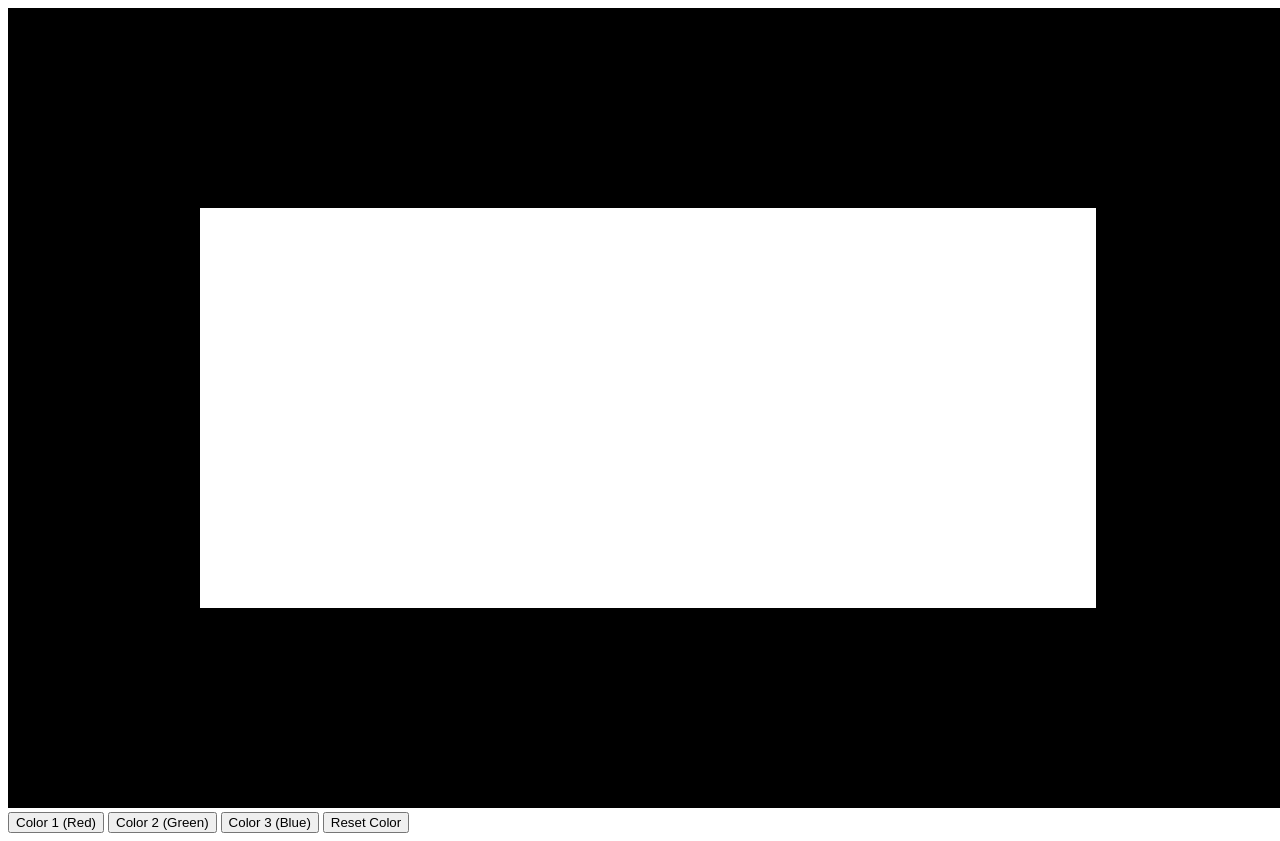
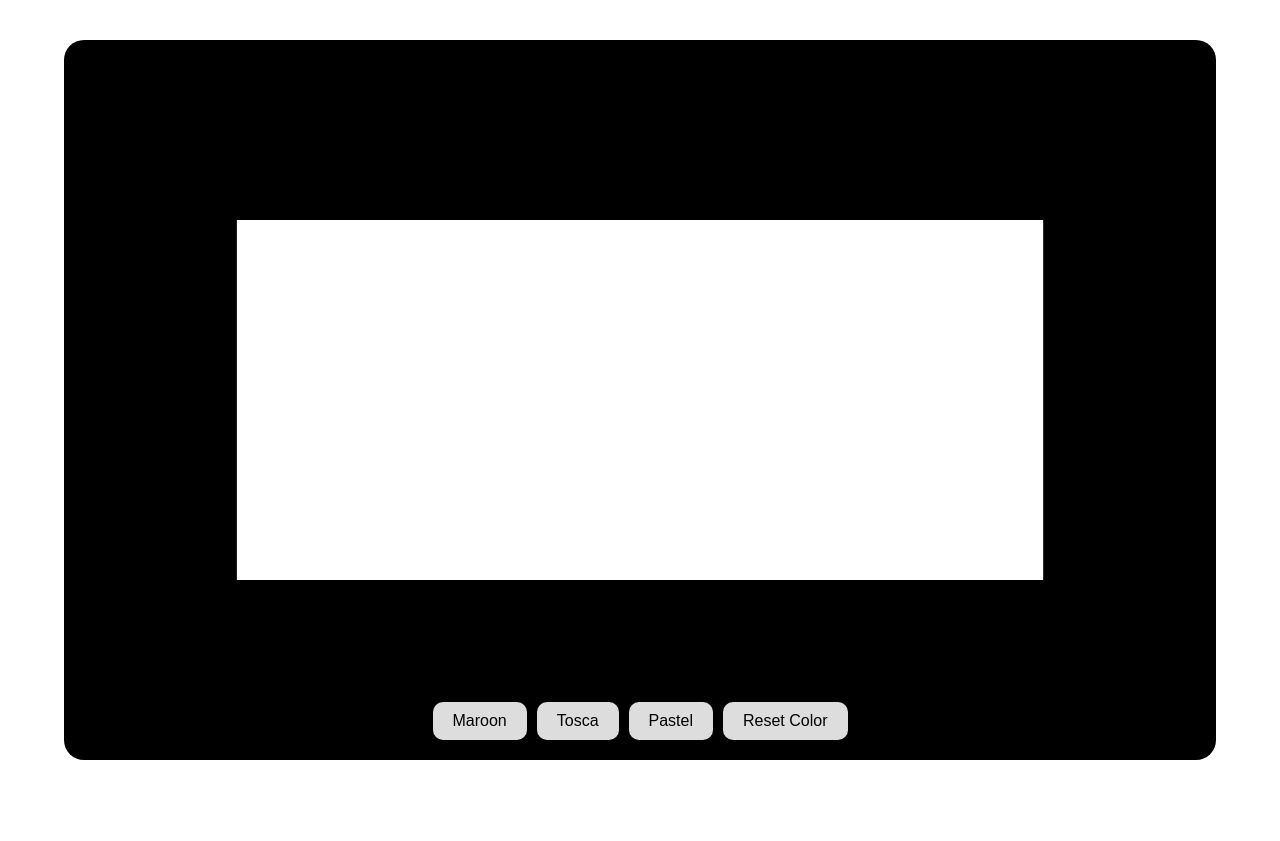
Before and after one commit to F0rkiss/FirstWebGL, a plain HTML site: page index.html in a window 1280 px wide. After the commit the page ends 800 px from the top, so only its background shows below. Drawn offline with Linux system fonts and the light colour scheme.

Commit message:
Update index.html
+ add style for the button
+ make it can be 90%
+ position button inside the canvas

```diff
--- a/index.html
+++ b/index.html
@@ -4,14 +4,64 @@
     <meta charset="UTF-8">
     <meta name="viewport" content="width=device-width, initial-scale=1.0">
     <title>WebGL 2D Triangle</title>
+    <style>
+        /* Make the body and html elements take up the full height */
+        html, body {
+            margin: 0;
+            height: 100%;
+            display: flex;
+            justify-content: center;
+            align-items: center;
+        }
+
+        /* Make the canvas take up the full size of the viewport and have rounded corners */
+        #canvas-container {
+            position: relative; /* Needed to position the buttons inside */
+            width: 90vw;
+            height: 90vh;
+        }
+
+        canvas {
+            display: block;
+            width: 100%;
+            height: 100%;
+            border-radius: 20px; /* Rounded corners */
+        }
+
+        /* Position the buttons inside the canvas */
+        .buttons {
+            position: absolute;
+            bottom: 20px; /* Position from the bottom */
+            width: 100%;
+            display: flex;
+            justify-content: center;
+            gap: 10px;
+        }
+
+        /* Style the buttons */
+        button {
+            padding: 10px 20px;
+            font-size: 16px;
+            border: none;
+            border-radius: 10px;
+            cursor: pointer;
+            background-color: #ddd;
+        }
+
+        button:hover {
+            background-color: #ccc;
+        }
+    </style>
 </head>
 <body>
-    <canvas id="glCanvas" width="600" height="400"></canvas>
-    <div>
-        <button onclick="setColor(1.0, 0.0, 0.0)">Color 1 (Red)</button>
-        <button onclick="setColor(0.0, 1.0, 0.0)">Color 2 (Green)</button>
-        <button onclick="setColor(0.0, 0.0, 1.0)">Color 3 (Blue)</button>
-        <button onclick="resetColor()">Reset Color</button>
+    <div id="canvas-container">
+        <canvas id="glCanvas"></canvas>
+        <div class="buttons">
+            <button id="Maroon">Maroon</button>
+            <button id="Tosca">Tosca</button>
+            <button id="Pastel">Pastel</button>
+            <button id="reset">Reset Color</button>
+        </div>
     </div>
     <script type="module" src="app.js"></script>
 </body>
```
